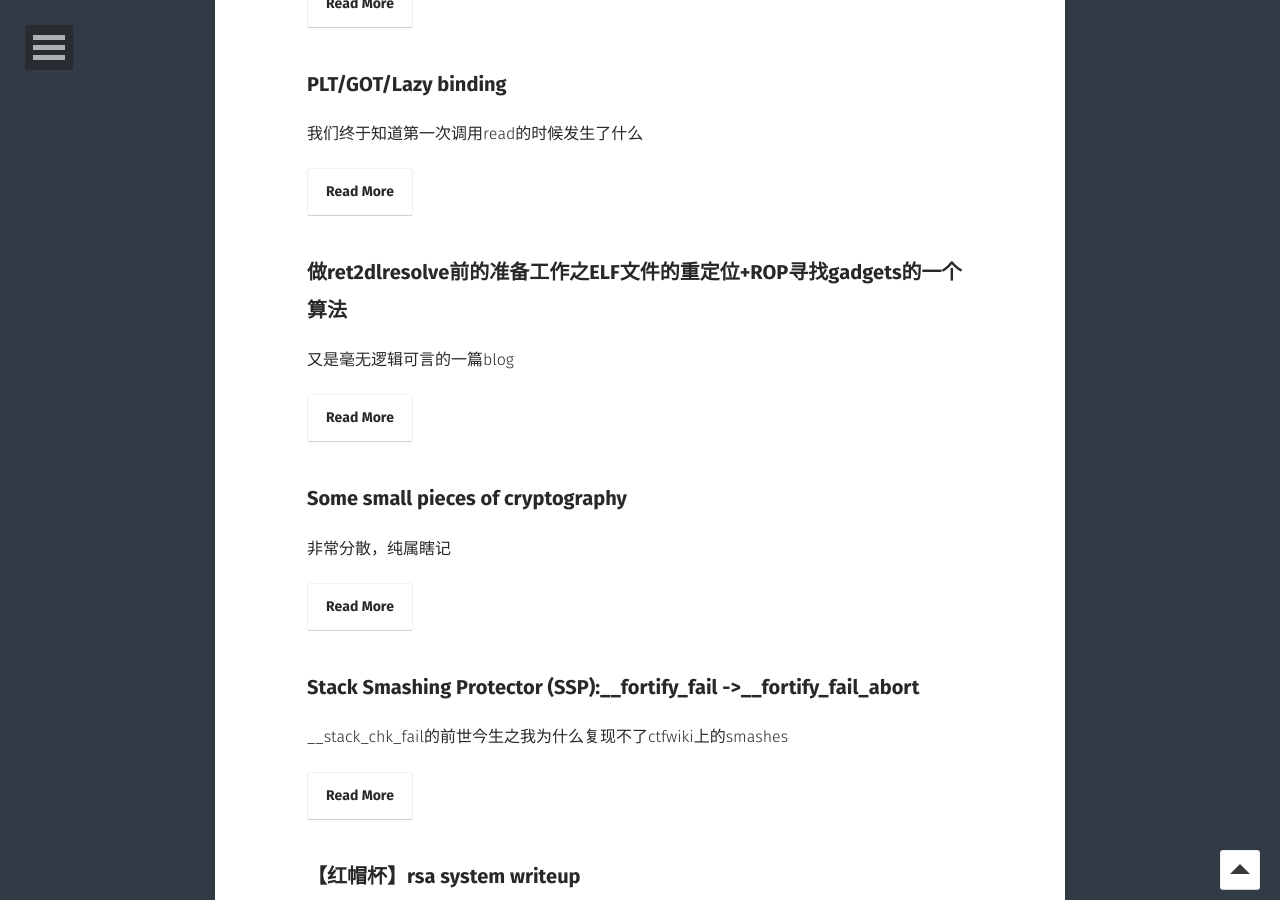
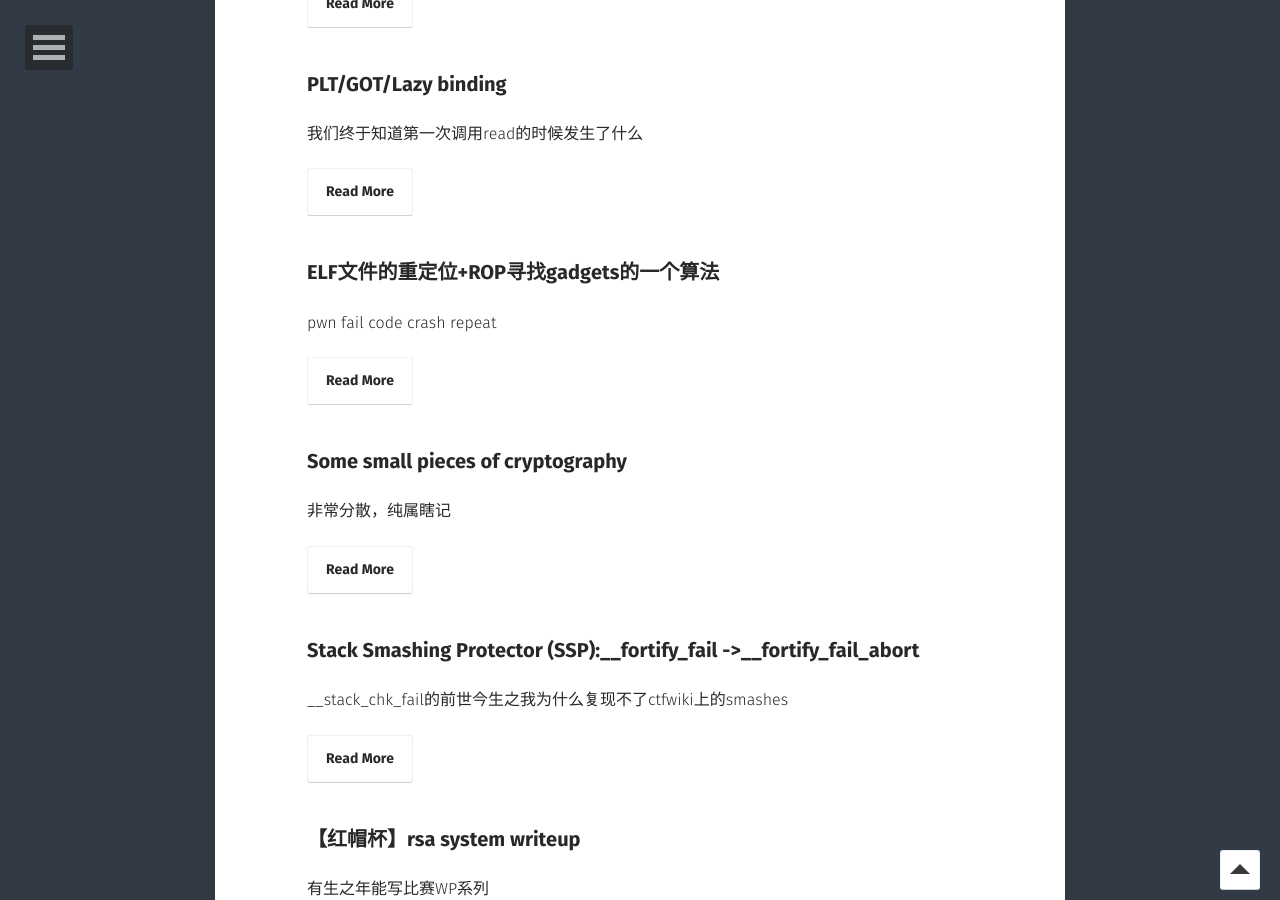
Before and after one commit to RhythmMark/RhythmMark.github.io, a Jekyll site: the page built from posts/index.md, in a window 1280 px wide and 900 px high, scrolled down 2311 px. Built offline with Jekyll 4.4.1, drawn with Linux system fonts in a browser that asks for light colours; some web fonts are replaced; comment, search, counter and statistics services are not loaded.

Commit message:
Update 2018-09-05-ELF_relocation.md

```diff
--- a/_posts/2018-09-05-ELF_relocation.md
+++ b/_posts/2018-09-05-ELF_relocation.md
@@ -1,8 +1,8 @@
 ---
 layout: post
-title: "做ret2dlresolve前的准备工作之ELF文件的重定位+ROP寻找gadgets的一个算法"
+title: "ELF文件的重定位+ROP寻找gadgets的一个算法"
 date: 2018-09-5
-excerpt: "又是毫无逻辑可言的一篇blog"
+excerpt: "pwn fail code crash repeat"
 tags: [ELF]
 feature: https://encrypted-tbn0.gstatic.com/images?q=tbn:ANd9GcTr_u-n5r3O1MIxFBkyQObKHcXYQhDsnkiUZ29oOJxzhjI9Jm1m
 comments: true
```
